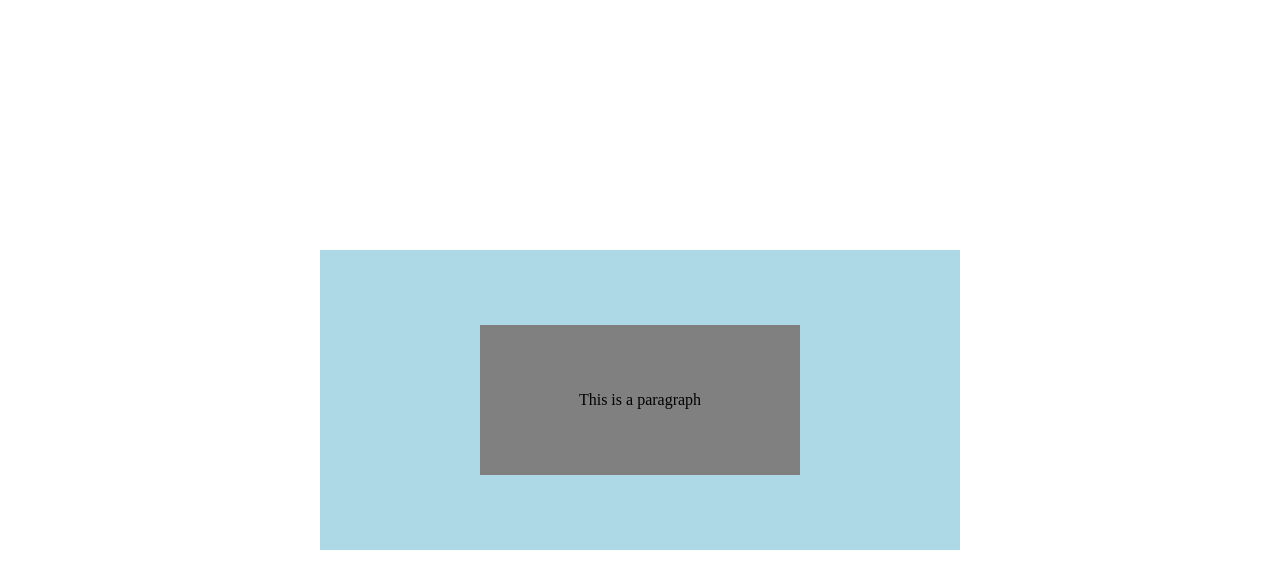
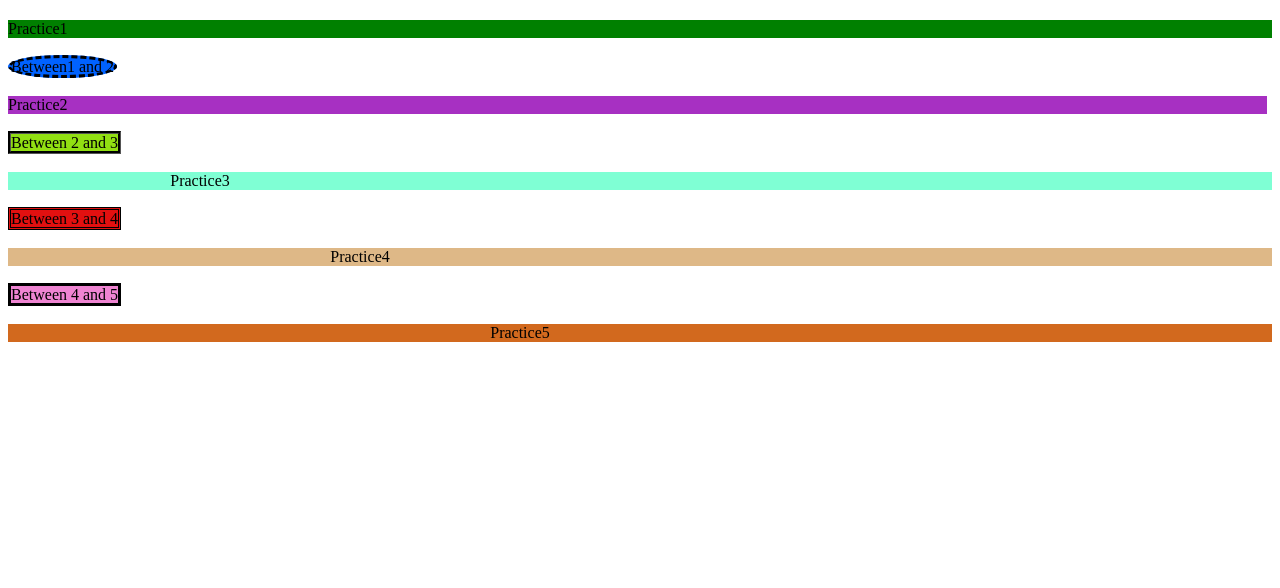
Before and after one commit to GitMcMillan/udemy-css-course, a plain HTML site: page DAY 2 CSS Fundamentals/L15_centerElements_solution/index.html in a window 1280 px wide. Drawn offline with Linux system fonts and the light colour scheme.

Commit message:
just practicing

```diff
--- a/DAY 2 CSS Fundamentals/L15_centerElements_solution/index.html
+++ b/DAY 2 CSS Fundamentals/L15_centerElements_solution/index.html
@@ -1,4 +1,76 @@
 <!doctype html>
+<html lang="en">
+  <head>
+    <meta charset="UTF-8" />
+    <meta name="viewport" content="width=device-width, initial-scale=1.0" />
+    <title>Document</title>
+  </head>
+  <style>
+    div {
+      margin-bottom: 20px;
+      margin-top: 20px;
+      text-align: center;
+    }
+    #div1 {
+      text-align: left;
+      background-color: green;
+      border-color: black;
+    }
+    #div2 {
+      margin-right: 5px;
+      padding-right: 75rem;
+      background-color: rgb(167, 48, 194);
+    }
+    #div3 {
+      background-color: aquamarine;
+      padding-right: 55rem;
+    }
+    #div4 {
+      background-color: burlywood;
+      padding-right: 35rem;
+    }
+    #div5 {
+      background-color: chocolate;
+      padding-right: 15rem;
+    }
+    #span1 {
+      background-color: rgb(0, 98, 255);
+      border-color: black;
+      border-style: dashed;
+      border-radius: 50%;
+      height: 250px;
+      width: 250px;
+    }
+    #span2 {
+      background-color: rgb(145, 223, 18);
+      border-style: groove;
+      border-color: black;
+    }
+    #span3 {
+      background-color: rgb(226, 16, 16);
+      border-color: black;
+      border-style: double;
+    }
+    #span4 {
+      background-color: rgb(239, 132, 210);
+      border-color: black;
+      border-style: solid;
+    }
+  </style>
+  <body>
+    <div id="div1">Practice1</div>
+    <span id="span1">Between1 and 2</span>
+    <div id="div2">Practice2</div>
+    <span id="span2">Between 2 and 3</span>
+    <div id="div3">Practice3</div>
+    <span id="span3">Between 3 and 4</span>
+    <div id="div4">Practice4</div>
+    <span id="span4">Between 4 and 5</span>
+    <div id="div5">Practice5</div>
+  </body>
+</html>
+
+<!-- <!doctype html>
 <html lang="en">
   <head>
     <meta charset="UTF-8" />
@@ -19,14 +91,17 @@
         background-color: lightblue;
         margin: 0 auto;
         align-content: center;
+        margin-top: 10%;
+        margin-bottom: 10%;
       }
       p {
         width: 50%;
         height: 150px;
         background-color: gray;
         margin: 0 auto;
+        align-content: center;
+
         text-align: center;
-        align-content: center;
       }
     </style>
   </head>
@@ -35,7 +110,7 @@
       <p>This is a paragraph</p>
     </div>
   </body>
-</html>
+</html> -->
 
 <!-- <!DOCTYPE html>
 <html lang="en">
```
